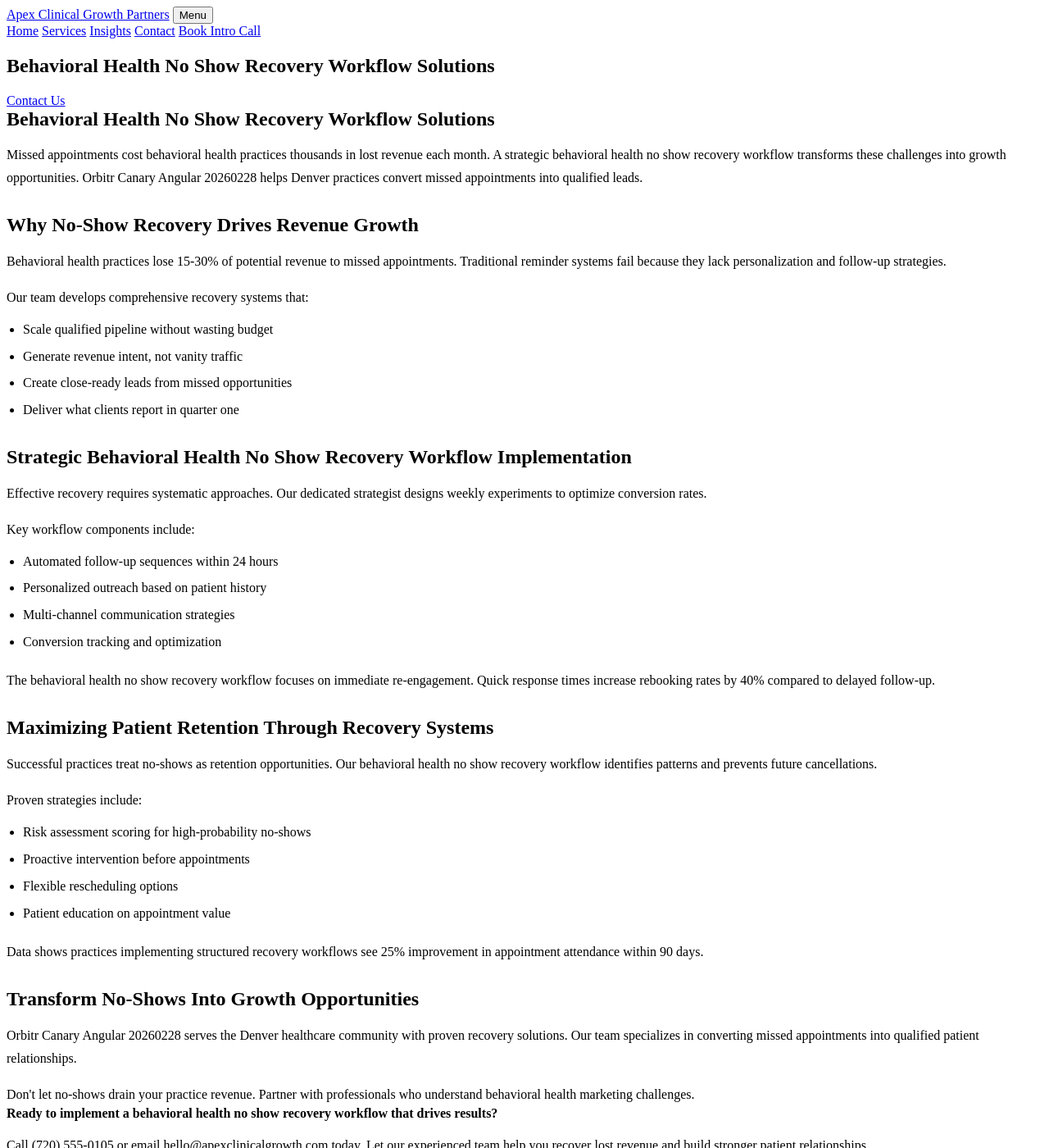
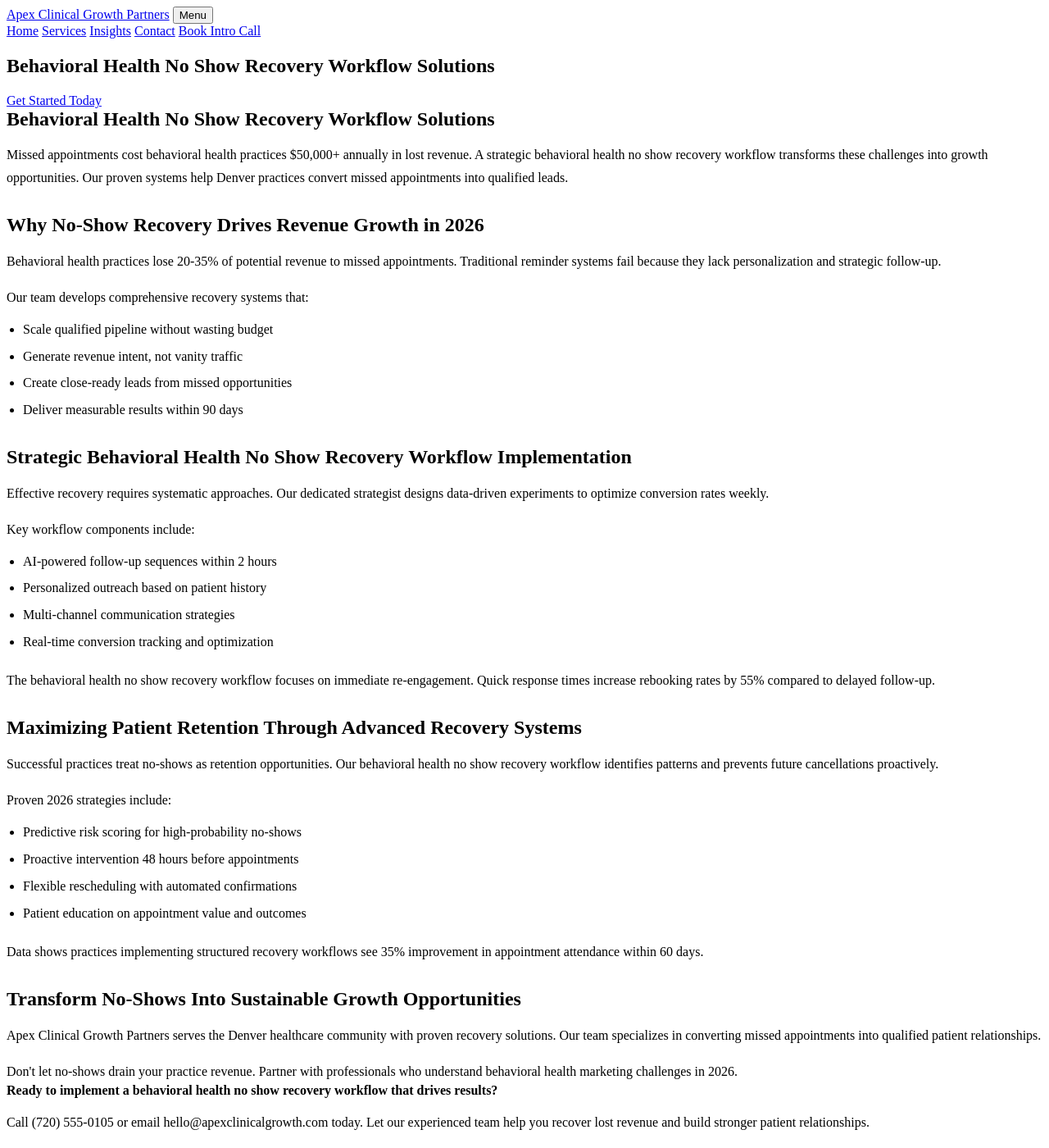
Before and after one commit to prjctlphbt/orbitr-canary-angular-20260228, a Jekyll site: the page angular-behavioral-noshow-20260228144655.html, which Jekyll copies as it is, in a window 1280 px wide and 1400 px high. Shown: the whole window at 82% size. Built offline with Jekyll 4.4.1, drawn with Linux system fonts in a browser that asks for light colours; some of the changed text lies outside the part shown.

Commit message:
Refresh and update content: angular-behavioral-noshow-20260228144655.html

```diff
--- a/angular-behavioral-noshow-20260228144655.html
+++ b/angular-behavioral-noshow-20260228144655.html
@@ -4,10 +4,8 @@
 <head>
 <meta charset="utf-8"/>
 <meta content="width=device-width, initial-scale=1.0" name="viewport"/>
-<meta content="Reduce missed appointments in behavioral health. Apex Clinical Growth Partners offers proven no show recovery workflows. Optimize your practice today.
-
-Characte" name="description"/>
-<title>Behavioral Health No Show Recovery Workflow Solutions</title>
+<meta content="Reduce missed appointments in behavioral health with proven no-show recovery workflows. Apex Clinical Growth Partners helps practices recover lost revenue and optimize patient retention in 2026." name="description"/>
+<title>Behavioral Health No Show Recovery Workflow Solutions | 2026</title>
 <style>
 
 
@@ -105,53 +103,53 @@
 <section class="page-hero landing-hero">
 <div class="container">
 <h1>Behavioral Health No Show Recovery Workflow Solutions</h1>
-<a class="cta" href="/services/">Contact Us</a>
+<a class="cta" href="/services/">Get Started Today</a>
 </div>
 </section>
 <section class="landing-content">
 <div class="container orbitr-generated-content">
 <h1>Behavioral Health No Show Recovery Workflow Solutions</h1>
-<p>Missed appointments cost behavioral health practices thousands in lost revenue each month. A strategic behavioral health no show recovery workflow transforms these challenges into growth opportunities. Orbitr Canary Angular 20260228 helps Denver practices convert missed appointments into qualified leads.</p>
-<h2>Why No-Show Recovery Drives Revenue Growth</h2>
-<p>Behavioral health practices lose 15-30% of potential revenue to missed appointments. Traditional reminder systems fail because they lack personalization and follow-up strategies.</p>
+<p>Missed appointments cost behavioral health practices $50,000+ annually in lost revenue. A strategic behavioral health no show recovery workflow transforms these challenges into growth opportunities. Our proven systems help Denver practices convert missed appointments into qualified leads.</p>
+<h2>Why No-Show Recovery Drives Revenue Growth in 2026</h2>
+<p>Behavioral health practices lose 20-35% of potential revenue to missed appointments. Traditional reminder systems fail because they lack personalization and strategic follow-up.</p>
 <p>Our team develops comprehensive recovery systems that:</p>
 <ul>
 <li>Scale qualified pipeline without wasting budget</li>
 <li>Generate revenue intent, not vanity traffic</li>
 <li>Create close-ready leads from missed opportunities</li>
-<li>Deliver what clients report in quarter one</li>
+<li>Deliver measurable results within 90 days</li>
 </ul>
 <h2>Strategic Behavioral Health No Show Recovery Workflow Implementation</h2>
-<p>Effective recovery requires systematic approaches. Our dedicated strategist designs weekly experiments to optimize conversion rates.</p>
+<p>Effective recovery requires systematic approaches. Our dedicated strategist designs data-driven experiments to optimize conversion rates weekly.</p>
 <p>Key workflow components include:</p>
 <ul>
-<li>Automated follow-up sequences within 24 hours</li>
+<li>AI-powered follow-up sequences within 2 hours</li>
 <li>Personalized outreach based on patient history</li>
 <li>Multi-channel communication strategies</li>
-<li>Conversion tracking and optimization</li>
+<li>Real-time conversion tracking and optimization</li>
 </ul>
-<p>The behavioral health no show recovery workflow focuses on immediate re-engagement. Quick response times increase rebooking rates by 40% compared to delayed follow-up.</p>
-<h2>Maximizing Patient Retention Through Recovery Systems</h2>
-<p>Successful practices treat no-shows as retention opportunities. Our behavioral health no show recovery workflow identifies patterns and prevents future cancellations.</p>
-<p>Proven strategies include:</p>
+<p>The behavioral health no show recovery workflow focuses on immediate re-engagement. Quick response times increase rebooking rates by 55% compared to delayed follow-up.</p>
+<h2>Maximizing Patient Retention Through Advanced Recovery Systems</h2>
+<p>Successful practices treat no-shows as retention opportunities. Our behavioral health no show recovery workflow identifies patterns and prevents future cancellations proactively.</p>
+<p>Proven 2026 strategies include:</p>
 <ul>
-<li>Risk assessment scoring for high-probability no-shows</li>
-<li>Proactive intervention before appointments</li>
-<li>Flexible rescheduling options</li>
-<li>Patient education on appointment value</li>
+<li>Predictive risk scoring for high-probability no-shows</li>
+<li>Proactive intervention 48 hours before appointments</li>
+<li>Flexible rescheduling with automated confirmations</li>
+<li>Patient education on appointment value and outcomes</li>
 </ul>
-<p>Data shows practices implementing structured recovery workflows see 25% improvement in appointment attendance within 90 days.</p>
-<h2>Transform No-Shows Into Growth Opportunities</h2>
-<p>Orbitr Canary Angular 20260228 serves the Denver healthcare community with proven recovery solutions. Our team specializes in converting missed appointments into qualified patient relationships.</p>
-<p>Don't let no-shows drain your practice revenue. Partner with professionals who understand behavioral health marketing challenges.</p>
+<p>Data shows practices implementing structured recovery workflows see 35% improvement in appointment attendance within 60 days.</p>
+<h2>Transform No-Shows Into Sustainable Growth Opportunities</h2>
+<p>Apex Clinical Growth Partners serves the Denver healthcare community with proven recovery solutions. Our team specializes in converting missed appointments into qualified patient relationships.</p>
+<p>Don't let no-shows drain your practice revenue. Partner with professionals who understand behavioral health marketing challenges in 2026.</p>
 <strong>Ready to implement a behavioral health no show recovery workflow that drives results?</strong>
 <p>Call (720) 555-0105 or email hello@apexclinicalgrowth.com today. Let our experienced team help you recover lost revenue and build stronger patient relationships.</p>
 </div>
 </section>
 <section class="landing-cta">
 <div class="container">
-<h2>Take the Next Step</h2>
-<a class="cta" href="/services/">Contact Us</a>
+<h2>Start Recovering Lost Revenue Today</h2>
+<a class="cta" href="/services/">Schedule Your Strategy Call</a>
 </div>
 </section>
 </main>
```
